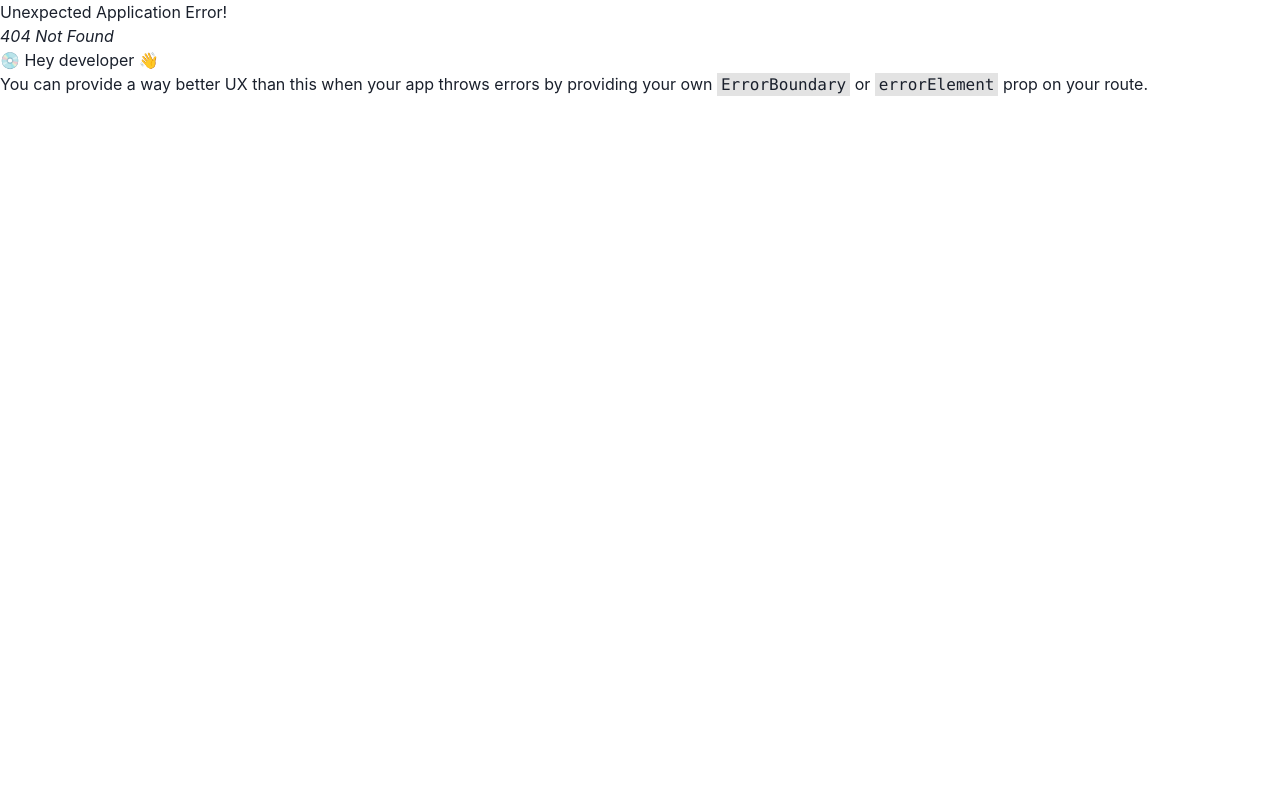
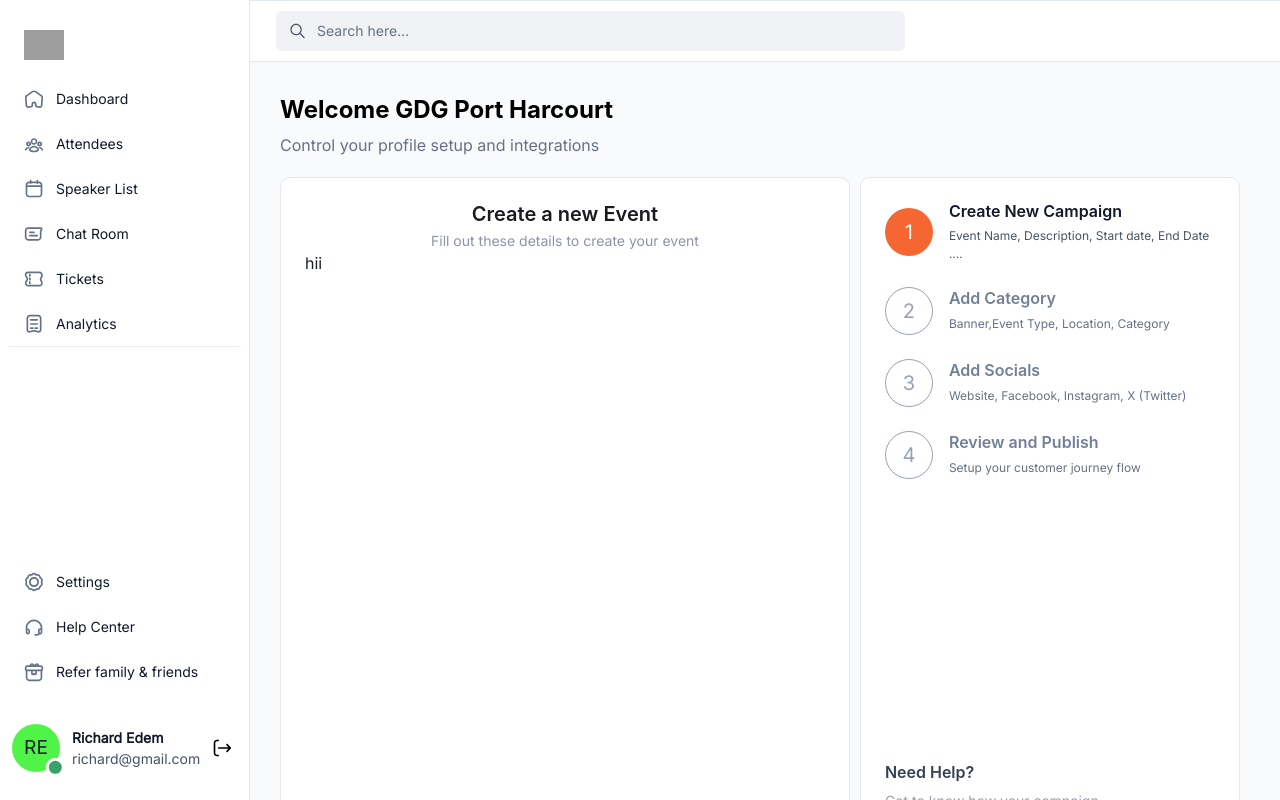
Before and after one commit to HelixgadeTechnologies/appeventeev, a React (Vite) app: page /create-event-setup-1 in a window 1280 px wide. Before the commit this address had no page. Shown: the top 800 px of the page. Built offline with nearby package versions, Linux system fonts and the light colour scheme; grey boxes are pictures that could not be loaded.

Commit message:
added create-event layout

```diff
--- a/src/App.jsx
+++ b/src/App.jsx
@@ -12,6 +12,7 @@
 import EmailVerification from "./pages/SignUp/EmailVerification";
 import OrgForm from "./components/OrgForm";
 import Dashboard from "./pages/Dashboard";
+import CreateEventFirst from "./pages/CreateEvent/CreateEventFirst";
 
 
 const App = () => {
@@ -24,7 +25,7 @@
         <Route path="/verify" element={<EmailVerification />} />
         <Route path="/OrganizationDetails" element={<OrgForm />} />
         <Route path="/dashboard" element={<Dashboard/> } />
-
+        <Route path="/create-event-setup-1" element={<CreateEventFirst/>} />
       </Route>
     )
   )
--- /dev/null
+++ b/src/layout/CreateEventLayout.jsx
@@ -0,0 +1,130 @@
+import React, { useState } from "react";
+import {
+  Box,
+  Flex,
+  Center,
+  Heading,
+  Text,
+  Button,
+  Circle,
+} from "@chakra-ui/react";
+
+const CreateEventLayout = ({ children, description, activeStep = 1 }) => {
+  const createEventSteps = [
+    {
+      stepNumber: 1,
+      heading: "Create New Campaign",
+      description: "Event Name, Description, Start date, End Date ....",
+    },
+    {
+      stepNumber: 2,
+      heading: "Add Category",
+      description: "Banner,Event Type, Location, Category",
+    },
+    {
+      stepNumber: 3,
+      heading: "Add Socials",
+      description: "Website, Facebook, Instagram, X (Twitter)",
+    },
+    {
+      stepNumber: 4,
+      heading: "Review and Publish",
+      description: "Setup your customer journey flow",
+    },
+  ];
+
+  return (
+    <Flex gap={"2.5"} height={"100vh"}>
+      <Box
+        width={"60%"}
+        height={"100%"}
+        bg={"white"}
+        borderRadius={"10px"}
+        borderWidth={"thin"}
+        borderColor={"#E4E7EC"}
+        padding={"6"}
+      >
+        <Center flexDir={"column"} height={"60x"} gap={"1"}>
+          <Heading fontSize={"20px"} fontWeight={"semibold"} color={"#1A1A21"}>
+            Create a new Event
+          </Heading>
+          <Text fontWeight={"normal"} fontSize={"sm"} color={"#8C94A6"}>
+            {description}
+          </Text>
+        </Center>
+        {children}
+      </Box>
+      <Center
+        width={"40%"}
+        height={"90%"}
+        bg={"white"}
+        borderRadius={"10px"}
+        borderWidth={"thin"}
+        borderColor={"#E4E7EC"}
+        padding={"6"}
+        gap={"8"}
+        flexDir={"column"}
+        justifyContent={"space-between"}
+        alignItems={"start"}
+      >
+        <Box className="space-y-6" height={"264px"}>
+          {createEventSteps.map((step, index) => (
+            <Flex key={index} gap={"16px"} alignItems={"center"} width={"full"}>
+              <Circle
+                fonntWeight={activeStep == step.stepNumber ? "bold" : "medium"}
+                fontSize={"xl"}
+                size={"48px"}
+                bg={activeStep == step.stepNumber ? `#F56630` : `transparent`}
+                borderWidth={activeStep != step.stepNumber ? `1px` : `none`}
+                borderColor={"#98A2B3"}
+                color={activeStep != step.stepNumber ? `#98A2B3` : `white`}
+              >
+                {step.stepNumber}
+              </Circle>
+              <Box className="space-y-1.5" width={"full"}>
+                <Heading
+                  fontWeight={"semibold"}
+                  fontSize={"16px"}
+                  color={activeStep != step.stepNumber ? `gray.500` : `#101928`}
+                >
+                  {step.heading}
+                </Heading>
+                <Text
+                  fontWeight={"normal"}
+                  fontSize={"12px"}
+                  color={activeStep != step.stepNumber ? `#667185` : `#475367`}
+                >
+                  {step.description}
+                </Text>
+              </Box>
+            </Flex>
+          ))}
+        </Box>
+
+        <Box className="space-y-2">
+          <Heading color={"#344054"} fontWeight={"semibold"} fontSize={"16px"}>
+            Need Help?
+          </Heading>
+          <Text
+            color={"#98A2B3"}
+            fontWeight={"normal"}
+            fontSize={"sm"}
+            width={"222px"}
+          >
+            Get to know how your campaign can reach a wider audience.
+          </Text>
+          <Button
+            variant={"outline"}
+            color={"#667185"}
+            borderColor={"#667185"}
+            size={"sm"}
+          >
+            Contact Us
+          </Button>
+        </Box>
+      </Center>
+    </Flex>
+  );
+};
+
+export default CreateEventLayout;
--- a/src/layout/DisplayLayout.jsx
+++ b/src/layout/DisplayLayout.jsx
@@ -2,16 +2,18 @@
 import { Box } from "@chakra-ui/react";
 import SideBar from "../ui/SideBar";
 import Header from "../ui/Header";
+import { useLocation } from "react-router-dom";
 
 const DisplayLayout = ({ children }) => {
+  const location = useLocation();
   return (
-    <Box className="flex">
+    <Box className="flex font-inter">
       {/* sidebar */}
       <SideBar />
       {/* nav and main content */}
-      <Box className="w-full ml-[240px] bg-[#F9FAFB] ">
+      <Box className="w-full ml-[240px] bg-[#F9FAFB] h-full">
         <Header />
-        <main className="p-5 bg-white rounded-b-lg mx-5">{ children }</main>
+        <main className={`p-5 pt-0 rounded-b-lg mx-5 ${location.pathname === `/dashboard` ? `bg-white` : `bg-transparent`}`}>{ children }</main>
       </Box>
     </Box>
   );
--- /dev/null
+++ b/src/pages/CreateEvent/CreateEventFirst.jsx
@@ -0,0 +1,12 @@
+import React from 'react'
+import CreateEventLayout from '../../layout/CreateEventLayout'
+
+const CreateEventFirst = () => {
+  return (
+    <CreateEventLayout description={"Fill out these details to create your event"}>
+        hii
+    </CreateEventLayout>
+  )
+}
+
+export default CreateEventFirst
--- a/src/pages/Dashboard/index.jsx
+++ b/src/pages/Dashboard/index.jsx
@@ -1,28 +1,31 @@
 import React from "react";
 import { Box, Center, Image, Text, Button, Heading } from "@chakra-ui/react";
+import { useNavigate } from "react-router-dom";
 
 const Dashboard = () => {
+  const navigate = useNavigate();
   return (
     <Center>
       <Box>
-        <Center flexDir={"column"} gap={"5"} marginY={"5"}>
-          <Image src="https://res.cloudinary.com/dnou1zvji/image/upload/v1741602966/confetti-birthday-svgrepo-com_1_kiaroc.png" />
-          <Center flexDir={"column"} gap={"5"}>
+        <Center flexDir={"column"} gap={"5"} marginY={"14"}>
+          <Image src="https://res.cloudinary.com/dnou1zvji/image/upload/v1741602966/confetti-birthday-svgrepo-com_1_kiaroc.png" height={"100px"} width={"100px"}/>
+          <Center flexDir={"column"} gap={"2"}>
             <Heading
               fontWeight={"semibold"}
-              fontSize={"xl"}
+              fontSize={"18px"}
               lineHeight={"24px"}
               textAlign={"center"}
             >
               You currently have no event <br />listed here.
             </Heading>
-            <Text textAlign={"center"}>
+            <Text textAlign={"center"} fontSize={"16px"}>
               You will see list of events that you've created or been invited to
             </Text>
           </Center>
           <Button
+            onClick={() => navigate('/create-event-setup-1')}
             bg={"#EB5017"}
-            size={"lg"}
+            size={"md"}
             _hover={{ bg: "#e84a11" }}
             variant={"solid"}
             paddingY={"16px"}
--- a/src/ui/Header.jsx
+++ b/src/ui/Header.jsx
@@ -9,8 +9,10 @@
   Stack,
   Text,
 } from "@chakra-ui/react";
+import { useLocation } from "react-router-dom";
 
 const Header = () => {
+  const location = useLocation();
   return (
     <Box>
       <Box
@@ -24,10 +26,10 @@
       </Box>
       <Flex justifyContent={"space-between"} alignItems={"center"}>
         <Box
-          bg={"white"}
+          bg={location.pathname === `/dashboard` ? `white` : `#F9FAFB`}
           width={"full"}
           marginX={"5"}
-          marginTop={"5"}
+          marginTop={"3.5"}
           padding={"5"}
           borderTopRadius={"lg"}
         >
@@ -43,9 +45,11 @@
           </Stack>
         </Box>
       </Flex>
-      <Center marginX={"10"}>
-        <Divider />
-      </Center>
+      {location.pathname === `/dashboard` && (
+        <Center marginX={"10"}>
+          <Divider />
+        </Center>
+      )}
     </Box>
   );
 };
--- a/src/ui/SideBar.jsx
+++ b/src/ui/SideBar.jsx
@@ -11,10 +11,12 @@
 } from "@chakra-ui/react";
 import { sidebarBottomLinks, sidebarTopLinks } from "../utils/sidebarLinks";
 import signOut from "../assets/icons/sign-out.svg";
-import { useLocation } from "react-router-dom";
+import { useLocation, useNavigate } from "react-router-dom";
 
 const SideBar = () => {
   const location = useLocation();
+  const navigate = useNavigate();
+
   const userData = {
     username: "Richard Edem",
     email: "richard@gmail.com",
@@ -33,6 +35,7 @@
           <Box height={"297px"} marginTop={"8px"} padding={"2"}>
             {sidebarTopLinks.map((link, index) => (
               <Flex
+                onClick={() => navigate(link.route)}
                 key={index}
                 paddingY={"12px"}
                 paddingX={"16px"}
```
